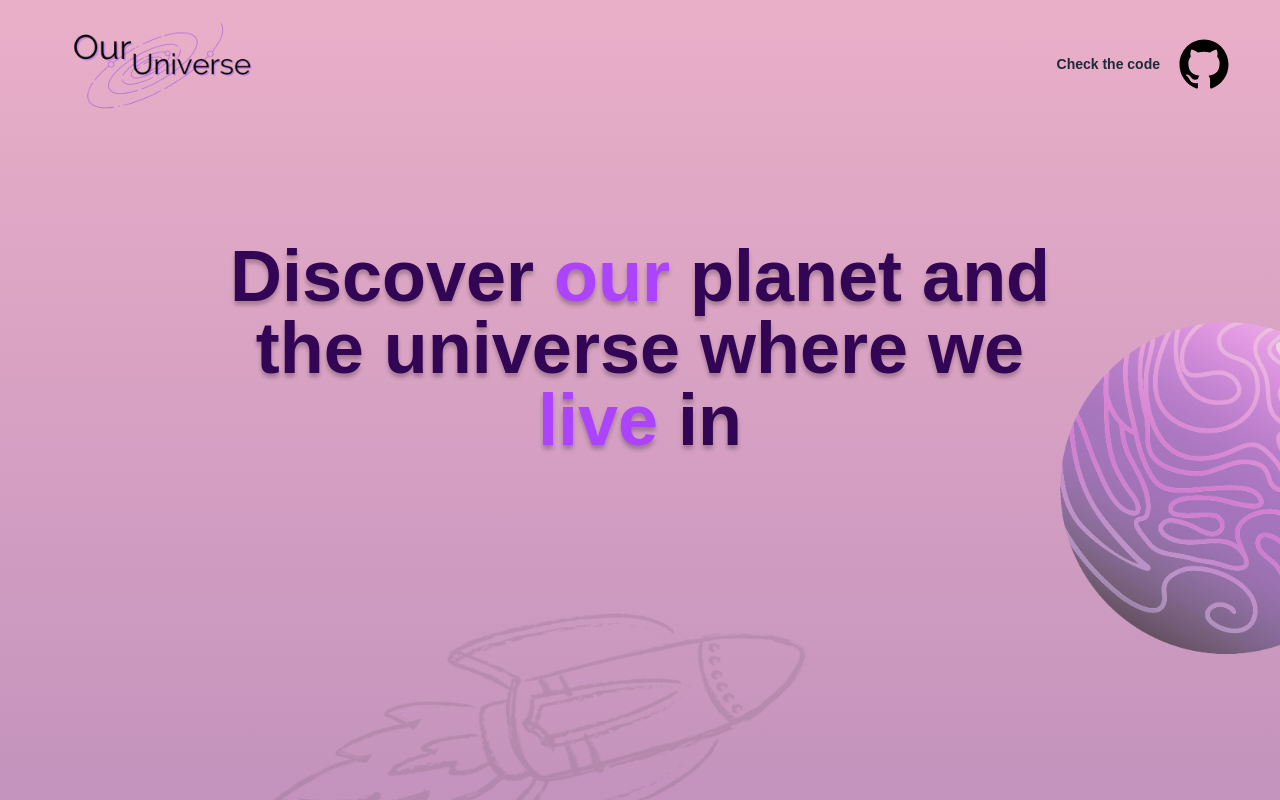
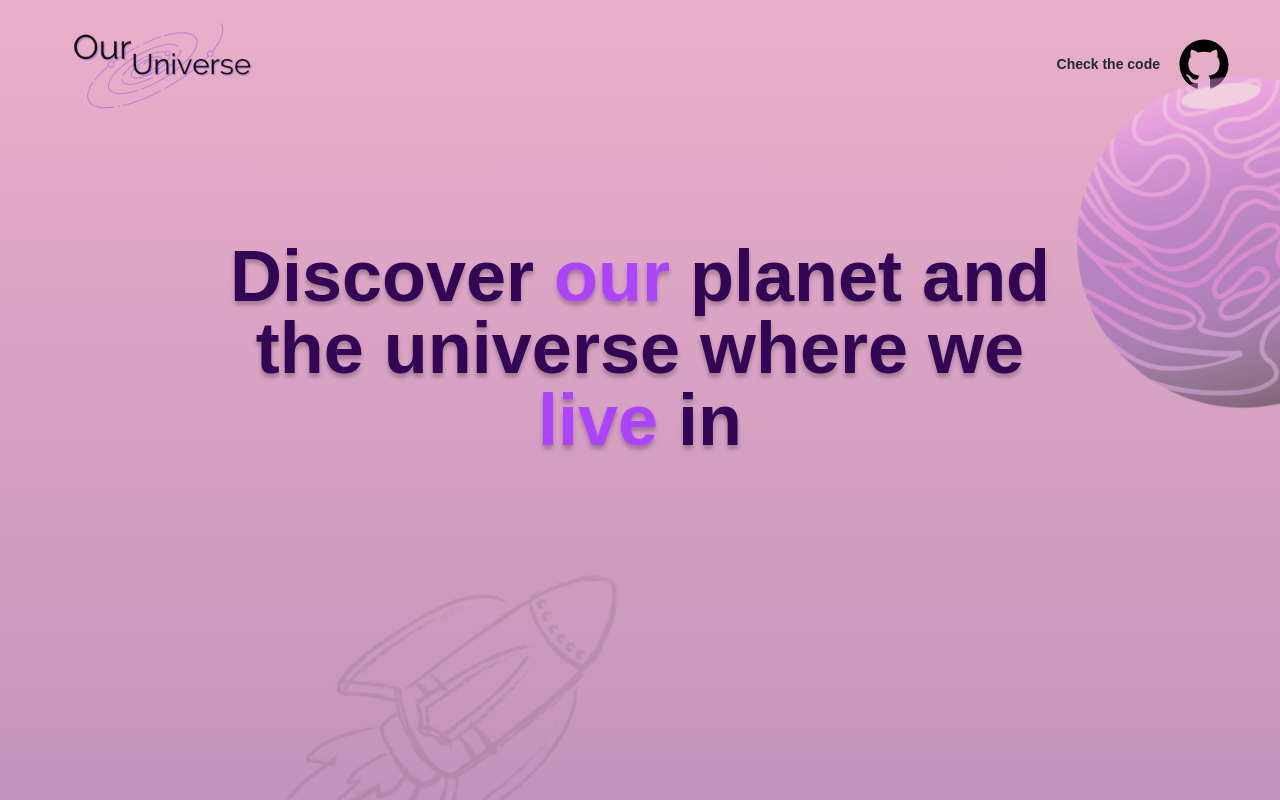
Before and after one commit to DarwinLozada/OurUniverse-nasaproject, a Next.js app: page / in a window 1280 px wide. Shown: the top 800 px of the page. Built offline with nearby package versions, Linux system fonts and the light colour scheme.

Commit message:
added animation to planet

```diff
--- a/pages/index.js
+++ b/pages/index.js
@@ -4,31 +4,32 @@ import Image from "next/image";
 import styles from "../styles/Home.module.css";
 import { GithubIcon, TwitterIcon } from "../components/SvgComponents";
 import PageIntro from "../components/PageIntro";
-import { motion } from "framer-motion";
+import { motion, useViewportScroll } from "framer-motion";
 
 export default function Home() {
   const [apodData, setApodData] = useState(false);
-  console.log(apodData);
+  const [scrollYValue, setscrollYValue] = useState(1);
+  const {
+    scrollYProgress,
+    scrollXProgress,
+    scrollY,
+    scrollX,
+  } = useViewportScroll();
+  console.log(scrollYProgress);
 
-  // useEffect(
-  //   () => fetchTodayApod().then((response) => setApodData(response)),
-  //   []
-  // );
+  useEffect(() => {
+    setscrollYValue(1 - scrollYProgress);
+  }, [scrollYProgress]);
 
   const rocketVariants = {
     hidden: {
-      opacity: 0.2,
+      scale: 0.5,
       x: -1000,
     },
     visible: {
-      opacity: 1,
+      scale: 1,
       x: "50%",
-    },
-  };
-
-  const planetVariants = {
-    moving: {
-      x: 10,
+      rotate: [25, 0, -20],
     },
   };
 
@@ -74,14 +75,13 @@ export default function Home() {
         </div>
         <div className="relative lg:mb-24">
           <motion.div
-            className="absolute -top-4 -left-24 w-72 h-64 md:w-9/12 lg:w-6/12 md:h-36rem"
+            className="absolute -top-4 -left-24 w-72 h-64 md:w-9/12 lg:w-5/12 md:h-36rem"
             initial="hidden"
             animate="visible"
             variants={rocketVariants}
             transition={{
-              ease: "easeOut",
-              duration: 4,
-              type: "tween",
+              duration: 6,
+              type: "spring",
             }}
           >
             <Image
@@ -90,17 +90,15 @@ export default function Home() {
               layout="fill"
             />
           </motion.div>
-          <motion.div
-            className="absolute -right-36 sm:-right-52 -top-40 w-60 h-60 md:w-80 md:h-80 opacity-50 md:-right-32 md:opacity-75 lg:w-96 lg:h-96 lg:opacity-90"
-            animate="moving"
-            variants={planetVariants}
-          >
-            <Image
-              src="/static/images/Planet.png"
-              alt="Purple Planet drawind"
-              layout="fill"
-            />
-          </motion.div>
+          <div className="planet-container">
+            <div className="absolute planet ring-blue-500 -right-48 sm:-right-52 -top-40 w-36 h-36 md:w-80 md:h-80 opacity-50 md:-right-32 md:opacity-75 lg:w-96 lg:h-96 lg:opacity-70">
+              <Image
+                src="/static/images/Planet.png"
+                alt="Purple Planet drawind"
+                layout="fill"
+              />
+            </div>
+          </div>
         </div>
         <div className="flex flex-col lg:flex-row justify-center md:justify-between w-screen mt-80 lg:mt-96 items-center lg:mb-24">
           <div className="flex flex-col h-full w-screen lg:w-auto text-center justify-center lg:justify-start lg:text-left items-center lg:items-start mx-8 md:mb-16 lg:mb-0">
--- a/styles/globals.css
+++ b/styles/globals.css
@@ -21,3 +21,24 @@
 * {
   font-family: "Raleway", sans-serif;
 }
+
+@keyframes circle {
+  to {
+    transform: rotate(-1turn);
+  }
+}
+
+@keyframes updown {
+  to {
+    transform: translateY(100px);
+  }
+}
+
+.planet-container {
+  animation: updown 10s infinite ease-in-out alternate;
+}
+
+.planet {
+  transform-origin: -50% 2px;
+  animation: circle 50s infinite linear;
+}
```
